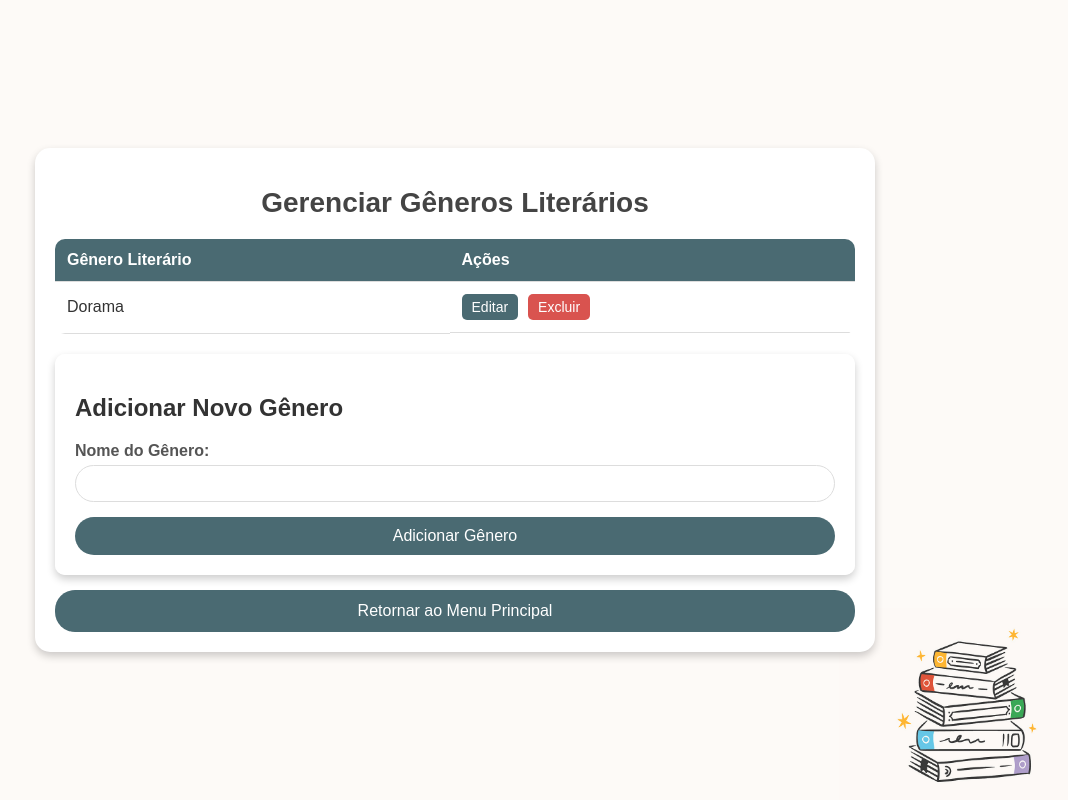
After one commit to isaacdavii/UNIFEI_EngDeSoftware_I, a Flask app: page /manage_genres in a window 1280 px wide. The commit adds this page. Shown: the whole page, without its empty margins (185-1253 px from the left). Run offline with Flask 3, Linux system fonts and the light colour scheme.

Commit message:
Inserção das abas de gerenciamento de gen literário e edição. Alteração da db. Modificação no app.py.

```diff
--- a/app.py
+++ b/app.py
@@ -24,6 +24,11 @@ class Client(db.Model):
     cpf = db.Column(db.String(14), nullable=False)
     telefone = db.Column(db.String(15), nullable=True)  # Formato (XX) XXXXX-XXXX
     email = db.Column(db.String(100), nullable=True)
+
+# Modelo de dados para Gênero Literário
+class Genre(db.Model):
+    id = db.Column(db.Integer, primary_key=True)
+    name = db.Column(db.String(50), nullable=False)
 
 # Criação das tabelas no banco de dados
 with app.app_context():
@@ -125,6 +130,36 @@ def delete_client(client_id):
     db.session.commit()
     return redirect(url_for('list_clients'))
 
+# Rotas para gerenciar gêneros literários
+@app.route('/manage_genres')
+def manage_genres():
+    genres = Genre.query.all()
+    return render_template('manage_genres.html', genres=genres)
+
+@app.route('/add_genre', methods=['POST'])
+def add_genre():
+    name = request.form['name']
+    new_genre = Genre(name=name)
+    db.session.add(new_genre)
+    db.session.commit()
+    return redirect(url_for('manage_genres'))
+
+@app.route('/edit_genre/<int:genre_id>', methods=['GET', 'POST'])
+def edit_genre(genre_id):
+    genre = Genre.query.get_or_404(genre_id)
+    if request.method == 'POST':
+        genre.name = request.form['name']
+        db.session.commit()
+        return redirect(url_for('manage_genres'))
+    return render_template('edit_genre.html', genre=genre)
+
+@app.route('/delete_genre/<int:genre_id>', methods=['POST'])
+def delete_genre(genre_id):
+    genre = Genre.query.get_or_404(genre_id)
+    db.session.delete(genre)
+    db.session.commit()
+    return redirect(url_for('manage_genres'))
+
 # Função para abrir as URLs automaticamente (com flag para abrir apenas uma vez)
 def open_browser():
     # Use uma variável global para garantir que o navegador abre apenas uma vez
--- /dev/null
+++ b/templates/manage_genres.html
@@ -0,0 +1,186 @@
+<!DOCTYPE html>
+<html lang="en">
+<head>
+    <meta charset="UTF-8">
+    <title>Gerenciar Gêneros Literários</title>
+    <style>
+        body {
+            display: flex;
+            justify-content: center;
+            align-items: center;
+            height: 100vh;
+            margin: 0;
+            font-family: Arial, sans-serif;
+            background: url("{{ url_for('static', filename='Livros.jpg') }}") no-repeat bottom right;
+            background-size: 20%;
+            background-color: #fdfaf7;
+            color: #333;
+        }
+
+        .container {
+            width: 80%;
+            max-width: 800px;
+            background-color: white;
+            padding: 20px;
+            border-radius: 15px;
+            box-shadow: 0 4px 8px rgba(0, 0, 0, 0.2);
+        }
+
+        h1 {
+            text-align: center;
+            font-size: 28px;
+            color: #444;
+            margin-bottom: 20px;
+        }
+
+        table {
+            width: 100%;
+            border-collapse: collapse;
+            margin-top: 10px;
+            border-radius: 10px;
+            overflow: hidden;
+        }
+
+        th, td {
+            padding: 12px;
+            text-align: left;
+            border-bottom: 1px solid #ddd;
+        }
+
+        th {
+            background-color: #4A6A72;
+            color: white;
+            font-weight: bold;
+        }
+
+        tr:hover {
+            background-color: #f1f1f1;
+        }
+
+        .action-buttons {
+            display: flex;
+            gap: 10px;
+        }
+
+        .action-buttons a, .action-buttons form {
+            display: inline-block;
+        }
+
+        .action-buttons button {
+            padding: 5px 10px;
+            background-color: #4A6A72;
+            color: white;
+            border: none;
+            border-radius: 5px;
+            cursor: pointer;
+            font-size: 14px;
+            transition: background-color 0.3s;
+        }
+
+        .action-buttons button:hover {
+            background-color: #3d555f;
+        }
+
+        .action-buttons form button {
+            background-color: #d9534f;
+        }
+
+        .action-buttons form button:hover {
+            background-color: #c9302c;
+        }
+
+        .form-container {
+            margin-top: 20px;
+            background-color: rgba(255, 255, 255, 0.9);
+            padding: 20px;
+            border-radius: 10px;
+            box-shadow: 0 4px 8px rgba(0, 0, 0, 0.2);
+        }
+
+        .form-container label {
+            display: block;
+            margin: 10px 0 5px;
+            font-weight: bold;
+            color: #555;
+        }
+
+        .form-container input[type="text"] {
+            width: 100%;
+            padding: 10px;
+            margin-bottom: 15px;
+            border: 1px solid #ddd;
+            border-radius: 20px;
+            box-sizing: border-box;
+        }
+
+        .form-container button {
+            padding: 10px 20px;
+            background-color: #4A6A72;
+            color: white;
+            border: none;
+            border-radius: 20px;
+            cursor: pointer;
+            font-size: 16px;
+            transition: background-color 0.3s;
+            width: 100%;
+        }
+
+        .form-container button:hover {
+            background-color: #3d555f;
+        }
+
+        .return-button {
+            display: block;
+            width: 100%;
+            padding: 12px 0px;
+            margin-top: 15px;
+            background-color: #4A6A72;
+            color: white;
+            text-align: center;
+            text-decoration: none;
+            border-radius: 20px;
+            font-size: 16px;
+            transition: background-color 0.3s;
+        }
+
+        .return-button:hover {
+            background-color: #3d555f;
+        }
+    </style>
+</head>
+<body>
+    <div class="container">
+        <h1>Gerenciar Gêneros Literários</h1>
+        <table>
+            <thead>
+                <tr>
+                    <th>Gênero Literário</th>
+                    <th>Ações</th>
+                </tr>
+            </thead>
+            <tbody>
+                {% for genre in genres %}
+                    <tr>
+                        <td>{{ genre.name }}</td>
+                        <td class="action-buttons">
+                            <a href="{{ url_for('edit_genre', genre_id=genre.id) }}"><button>Editar</button></a>
+                            <form action="{{ url_for('delete_genre', genre_id=genre.id) }}" method="post" onsubmit="return confirm('Tem certeza que deseja excluir este gênero?');">
+                                <button type="submit">Excluir</button>
+                            </form>
+                        </td>
+                    </tr>
+                {% endfor %}
+            </tbody>
+        </table>
+        <div class="form-container">
+            <h2>Adicionar Novo Gênero</h2>
+            <form action="{{ url_for('add_genre') }}" method="post">
+                <label for="name">Nome do Gênero:</label>
+                <input type="text" name="name" id="name" required>
+                <button type="submit">Adicionar Gênero</button>
+            </form>
+        </div>
+        <a href="{{ url_for('home') }}" class="return-button">Retornar ao Menu Principal</a>
+    </div>
+</body>
+</html>
--- a/templates/principal.html
+++ b/templates/principal.html
@@ -60,6 +60,7 @@
         <a href="{{ url_for('add_client') }}" class="button">Adicionar Cliente</a>
         <a href="{{ url_for('list_books') }}" class="button">Listar Livros</a>
         <a href="{{ url_for('list_clients') }}" class="button">Listar Clientes</a>
+        <a href="{{ url_for('manage_genres') }}" class="button">Gerenciar Gêneros Literários</a>
     </div>
 </body>
 </html>
```
Also changed, not shown: templates/edit_genre.html (added, +102 -0 lines), instance/database.db.
